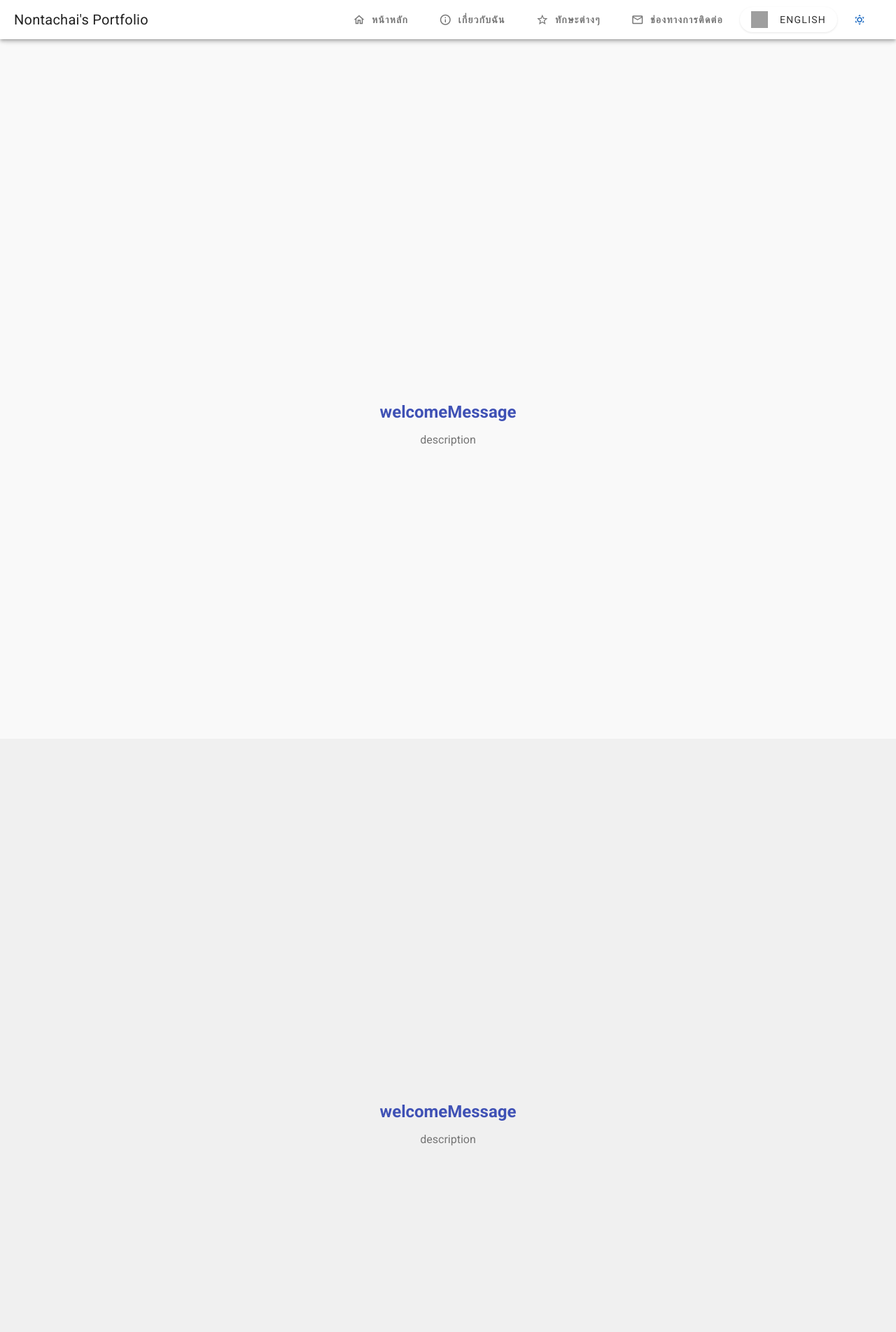
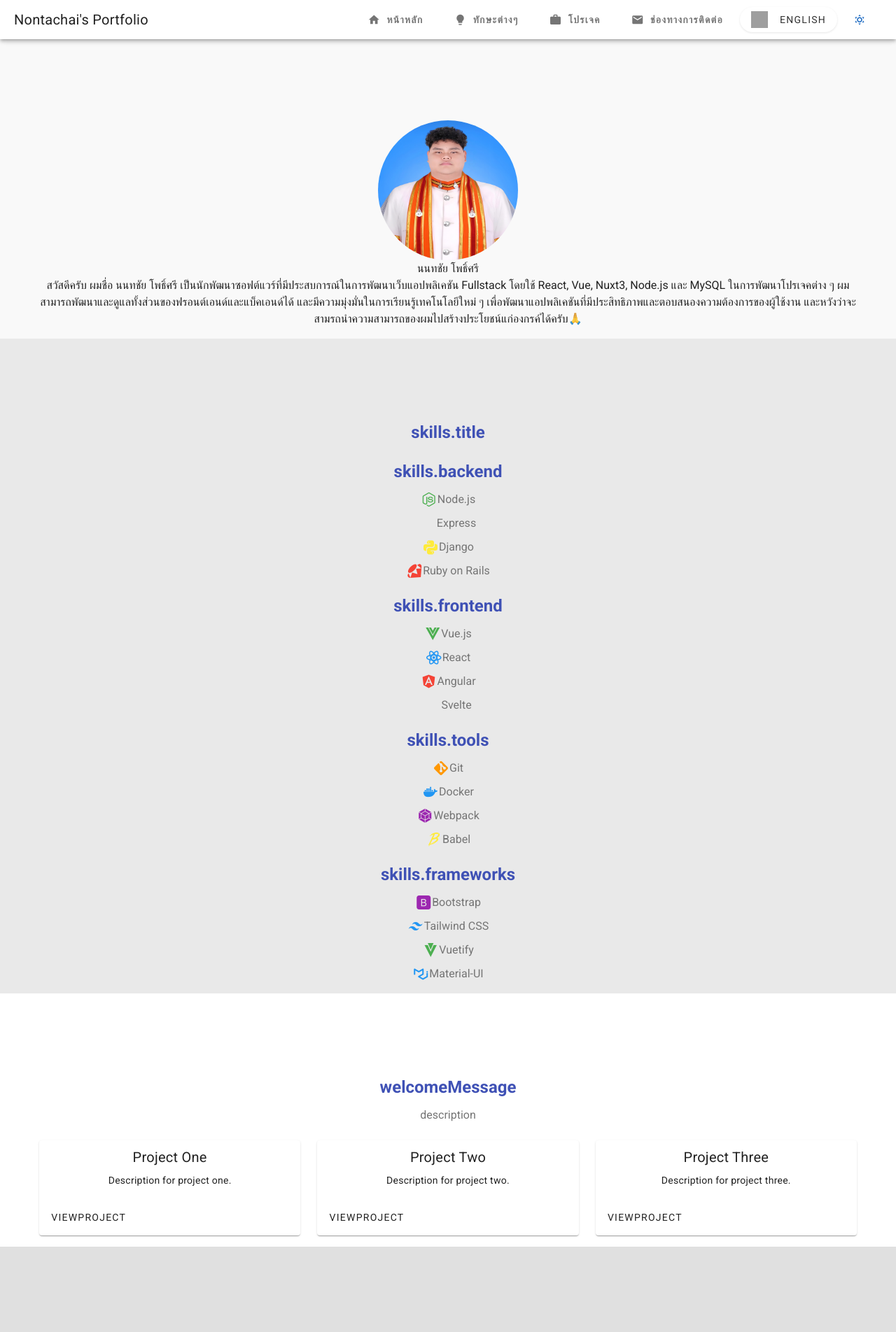
Before and after one commit to Gas-nontachai/Portfolio, a Nuxt app: page / in a window 1280 px wide. Shown: the top 1904 px of the page at 70% size. Built offline with nearby package versions, Linux system fonts and the light colour scheme; grey boxes are pictures that could not be loaded.

Commit message:
ขึ้นดีเทลนิดหนอ่ยแล้ว

```diff
--- a/components/about/index.vue
+++ /dev/null
@@ -1,30 +0,0 @@
-<script setup lang="ts">
-import { useI18n } from "vue-i18n";
-const { t } = useI18n();
-
-</script>
-
-<template>
-    <v-container>
-        <v-row>
-            <v-col>
-                <h1>{{ t('welcomeMessage') }}</h1>
-                <p>{{ t('description') }}</p>
-            </v-col>
-        </v-row>
-    </v-container>
-</template>
-
-<style scoped>
-h1 {
-    color: #3f51b5;
-    text-align: center;
-    margin-top: 20px;
-}
-
-p {
-    color: #757575;
-    text-align: center;
-    margin-top: 10px;
-}
-</style>
--- a/components/home/index.vue
+++ b/components/home/index.vue
@@ -8,23 +8,13 @@ const { t } = useI18n();
     <v-container>
         <v-row>
             <v-col>
-                <h1>{{ t('welcomeMessage') }}</h1>
-                <p>{{ t('description') }}</p>
+                <img src="../../assets/img/nontachai.jpg" alt="Nontachai"
+                    style="border-radius: 50%; width: 200px; height: 200px; display: block; margin-left: auto; margin-right: auto; margin-top: 20px;">
+                <p>{{ t('name') }}</p>
+                <span>{{ t('home.description') }}</span>
             </v-col>
         </v-row>
     </v-container>
 </template>
 
-<style scoped>
-h1 {
-    color: #3f51b5;
-    text-align: center;
-    margin-top: 20px;
-}
-
-p {
-    color: #757575;
-    text-align: center;
-    margin-top: 10px;
-}
-</style>
+<style scoped></style>
--- a/components/layout/full/Main.vue
+++ b/components/layout/full/Main.vue
@@ -6,10 +6,10 @@ const { t } = useI18n();
 const drawer = ref(false); // ควบคุม Sidebar
 
 const navbar_items = computed(() => [
-    { text: t('home.text'), href: "#home-page", icon: "mdi-home-outline" },
-    { text: t('about.text'), href: "#about-page", icon: "mdi-information-outline" },
-    { text: t('skill.text'), href: "#skill-page", icon: "mdi-star-outline" },
-    { text: t('contact.text'), href: "#contact-page", icon: "mdi-email-outline" },
+    { text: t('home.text'), href: "#home-page", icon: "mdi-home" },
+    { text: t('skill.text'), href: "#skill-page", icon: "mdi-lightbulb" },
+    { text: t('project.text'), href: "#project-page", icon: "mdi-briefcase" },
+    { text: t('contact.text'), href: "#contact-page", icon: "mdi-email" },
 ]);
 </script>
 
@@ -30,7 +30,7 @@ const navbar_items = computed(() => [
             <!-- Navbar สำหรับ Desktop -->
             <div class="d-none d-md-flex">
                 <v-btn v-for="(item, index) in navbar_items" :key="index" :prepend-icon="item.icon" :to="item.href"
-                    variant="plain" class="mx-2">
+                    variant="plain" class="mx-2" @focus="onFocus" @blur="onBlur">
                     <strong>{{ item.text }}</strong>
                 </v-btn>
             </div>
@@ -55,9 +55,4 @@ const navbar_items = computed(() => [
             </v-list-item>
         </v-list>
     </v-navigation-drawer>
-
-    <!-- เนื้อหาหลัก -->
-    <v-main>
-        <router-view></router-view>
-    </v-main>
 </template>
--- /dev/null
+++ b/components/project/index.vue
@@ -0,0 +1,74 @@
+<script setup lang="ts">
+import { useI18n } from "vue-i18n";
+const { t } = useI18n();
+
+const projects = [
+    {
+        title: "Project One",
+        description: "Description for project one.",
+        link: "#"
+    },
+    {
+        title: "Project Two",
+        description: "Description for project two.",
+        link: "#"
+    },
+    {
+        title: "Project Three",
+        description: "Description for project three.",
+        link: "#"
+    }
+];
+</script>
+
+<template>
+    <v-container>
+        <v-row>
+            <v-col>
+                <h1>{{ t('welcomeMessage') }}</h1>
+                <p>{{ t('description') }}</p>
+            </v-col>
+        </v-row>
+        <v-row>
+            <v-col v-for="project in projects" :key="project.title" cols="12" md="4">
+                <v-card>
+                    <v-card-title>{{ project.title }}</v-card-title>
+                    <v-card-text>{{ project.description }}</v-card-text>
+                    <v-card-actions>
+                        <v-btn :href="project.link" target="_blank">{{ t('viewProject') }}</v-btn>
+                    </v-card-actions>
+                </v-card>
+            </v-col>
+        </v-row>
+    </v-container>
+</template>
+
+<style scoped>
+h1 {
+    color: #3f51b5;
+    text-align: center;
+    margin-top: 20px;
+}
+
+p {
+    color: #757575;
+    text-align: center;
+    margin-top: 10px;
+}
+
+v-card {
+    margin: 20px 0;
+}
+
+v-card-title {
+    font-weight: bold;
+}
+
+v-card-text {
+    color: #757575;
+}
+
+v-btn {
+    color: #3f51b5;
+}
+</style>
--- a/components/skill/index.vue
+++ b/components/skill/index.vue
@@ -2,14 +2,61 @@
 import { useI18n } from "vue-i18n";
 const { t } = useI18n();
 
+const backendSkills = [
+    { name: "Node.js", icon: "mdi-nodejs", color: "green" },
+    { name: "Express", icon: "mdi-express", color: "blue" },
+    { name: "Django", icon: "mdi-language-python", color: "yellow" },
+    { name: "Ruby on Rails", icon: "mdi-language-ruby", color: "red" }
+];
+const frontendSkills = [
+    { name: "Vue.js", icon: "mdi-vuejs", color: "green" },
+    { name: "React", icon: "mdi-react", color: "blue" },
+    { name: "Angular", icon: "mdi-angular", color: "red" },
+    { name: "Svelte", icon: "mdi-svelte", color: "orange" }
+];
+const tools = [
+    { name: "Git", icon: "mdi-git", color: "orange" },
+    { name: "Docker", icon: "mdi-docker", color: "blue" },
+    { name: "Webpack", icon: "mdi-webpack", color: "purple" },
+    { name: "Babel", icon: "mdi-babel", color: "yellow" }
+];
+const frameworks = [
+    { name: "Bootstrap", icon: "mdi-bootstrap", color: "purple" },
+    { name: "Tailwind CSS", icon: "mdi-tailwind", color: "blue" },
+    { name: "Vuetify", icon: "mdi-vuetify", color: "green" },
+    { name: "Material-UI", icon: "mdi-material-ui", color: "blue" }
+];
 </script>
 
 <template>
     <v-container>
         <v-row>
-            <v-col>
-                <h1>{{ t('welcomeMessage') }}</h1>
-                <p>{{ t('description') }}</p>
+            <v-col cols="12">
+                <h1>{{ t('skills.title') }}</h1>
+                <h2>{{ t('skills.backend') }}</h2>
+                <ul>
+                    <li v-for="skill in backendSkills" :key="skill.name">
+                        <v-icon :icon="skill.icon" :color="skill.color"></v-icon> {{ skill.name }}
+                    </li>
+                </ul>
+                <h2>{{ t('skills.frontend') }}</h2>
+                <ul>
+                    <li v-for="skill in frontendSkills" :key="skill.name">
+                        <v-icon :icon="skill.icon" :color="skill.color"></v-icon> {{ skill.name }}
+                    </li>
+                </ul>
+                <h2>{{ t('skills.tools') }}</h2>
+                <ul>
+                    <li v-for="tool in tools" :key="tool.name">
+                        <v-icon :icon="tool.icon" :color="tool.color"></v-icon> {{ tool.name }}
+                    </li>
+                </ul>
+                <h2>{{ t('skills.frameworks') }}</h2>
+                <ul>
+                    <li v-for="framework in frameworks" :key="framework.name">
+                        <v-icon :icon="framework.icon" :color="framework.color"></v-icon> {{ framework.name }}
+                    </li>
+                </ul>
             </v-col>
         </v-row>
     </v-container>
@@ -22,9 +69,26 @@ h1 {
     margin-top: 20px;
 }
 
-p {
+h2 {
+    color: #3f51b5;
+    margin-top: 20px;
+}
+
+ul {
+    list-style-type: none;
+    padding: 0;
+}
+
+li {
     color: #757575;
     text-align: center;
     margin-top: 10px;
+    display: flex;
+    align-items: center;
+    justify-content: center;
+}
+
+v-icon {
+    margin-right: 8px;
 }
 </style>
--- a/layouts/default.vue
+++ b/layouts/default.vue
@@ -19,7 +19,7 @@ useHead({
     <v-app>
       <LayoutFullMain />
       <v-main>
-        <v-container fluid   class="pa-0">
+        <v-container fluid class="pa-0">
           <RouterView />
         </v-container>
       </v-main>
--- a/locales/en.json
+++ b/locales/en.json
@@ -1,13 +1,14 @@
 {
+    "name": "Nontachai Prosri",
     "home": {
         "text": "Home",
         "welcome": "Welcome to my portfolio!",
-        "description": "description"
+        "description": "Hello, my name is Nontachai Prosri. I am a software developer with experience in developing fullstack web applications using React, Vue, Nuxt3, Node.js, and MySQL. I can develop and maintain both frontend and backend parts and am committed to learning new technologies to develop efficient applications that meet user needs. I hope to bring my skills to benefit your organization. 🙏"
     },
-    "about": {
-        "text": "About Me",
-        "title": "About Me",
-        "description": "I am a software developer with a passion for creating innovative solutions."
+    "project": {
+        "text": "Projects",
+        "title": "My Projects",
+        "description": "Here are some of the projects I have worked on."
     },
     "skill": {
         "text": "Skills",
--- a/locales/th.json
+++ b/locales/th.json
@@ -1,13 +1,14 @@
 {
+    "name": "นนทชัย โพธิ์ศรี",
     "home": {
         "text": "หน้าหลัก",
         "welcome": "ยินดีต้อนรับสู่พอร์ตโฟลิโอของฉัน!",
-        "description": "เดสคริัี่น"
+        "description": "สวัสดีครับ ผมชื่อ นนทชัย โพธิ์ศรี เป็นนักพัฒนาซอฟต์แวร์ที่มีประสบการณ์ในการพัฒนาเว็บแอปพลิเคชัน Fullstack โดยใช้ React, Vue, Nuxt3, Node.js และ MySQL ในการพัฒนาโปรเจคต่าง ๆ ผมสามารถพัฒนาและดูแลทั้งส่วนของฟรอนต์เอนด์และแบ็คเอนด์ได้ และมีความมุ่งมั่นในการเรียนรู้เทคโนโลยีใหม่ ๆ เพื่อพัฒนาแอปพลิเคชันที่มีประสิทธิภาพและตอบสนองความต้องการของผู้ใช้งาน และหวังว่าจะสามรถนำความสามารถของผมไปสร้างประโยชน์แก่องกรค์ได้ครับ🙏"
     },
-    "about": {
-        "text": "เกี่ยวกับฉัน",
-        "title": "เกี่ยวกับฉัน",
-        "description": "ฉันเป็นนักพัฒนาซอฟต์แวร์ที่มีความหลงใหลในการสร้างสรรค์โซลูชันที่เป็นนวัตกรรมใหม่"
+    "project": {
+        "text": "โปรเจค",
+        "title": "โปรเจคของฉัน",
+        "description": "นี่คือบางส่วนของโปรเจคที่ฉันได้ทำ"
     },
     "skill": {
         "text": "ทักษะต่างๆ",
--- a/pages/index.vue
+++ b/pages/index.vue
@@ -1,6 +1,4 @@
 <script setup lang="ts">
-import { useI18n } from "vue-i18n";
-const { t } = useI18n();
 
 </script>
 
@@ -11,14 +9,14 @@ const { t } = useI18n();
                 <Home />
             </div>
         </section>
-        <section id="about-page">
-            <div class="section about">
-                <About />
-            </div>
-        </section>
         <section id="skill-page">
             <div class="section skill">
                 <Skill />
+            </div>
+        </section>
+        <section id="project-page">
+            <div class="section project">
+                <Project />
             </div>
         </section>
         <section id="contact-page">
@@ -44,7 +42,7 @@ p {
 }
 
 .section {
-    height: 1000px;
+    height: auto;
     width: 100%;
     padding-top: 80px;
     display: flex;
```
Also changed, not shown: components/contact/index.vue (+23 -0 lines), assets/img/nontachai.jpg (added).
